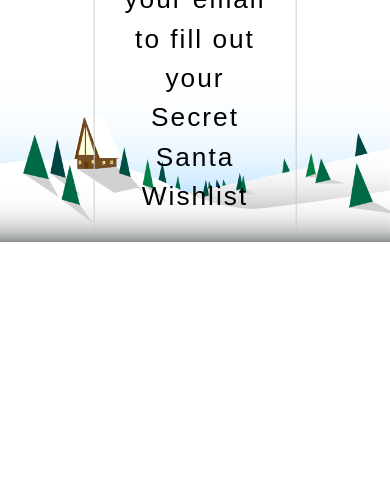
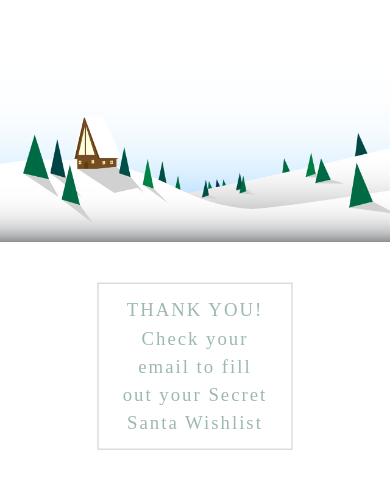
Before and after one commit to todokku/SecretSanta, a Flask app: template templates/success.html in a window 390 px wide. Shown: the top 489 px of the page. Run offline with Flask 2, Linux system fonts and the light colour scheme; the template is opened without the code that fills it, so the values that code supplies are empty.

Commit message:
change alignment for mobile devices and desktop

```diff
--- a/templates/success.html
+++ b/templates/success.html
@@ -19,10 +19,10 @@
 
       <header class="w3-display-container w3-content w3-center" style="max-width:1500px">
         <img class="w3-image" src="../static/background_1.png" alt="secretsanta" width="1500" height="600">
-        <div class="w3-display-middle w3-padding-large w3-border w3-wide w3-text-light-grey" style = "margin-top: -15%; font-size: 175%;";>
+        <div class="w3-display-middle w3-padding-large w3-border w3-wide w3-text-light-grey" style = "margin-top: 63%; font-size: 125%;";>
           <h1 class="w3-hide-medium w3-hide-small w3-xxxlarge">THANK YOU!</h1>
-          <h5 class="w3-hide-large" style="white-space:nowrap">THANK YOU!
-          <h4 class ="w3-hide-large" style = "font-size: 1em">Check your email to fill out your Secret Santa Wishlist</h4>
+          <h5 class="w3-hide-large Welcome" style="white-space:nowrap">THANK YOU!
+          <h4 class ="w3-hide-large Welcome" style = "font-size: 1em">Check your email to fill out your Secret Santa Wishlist</h4>
           <h3 class="w3-hide-medium w3-hide-small">Check your email to fill out your Secret Santa Wishlist</h3>
           </header>
         </div>
--- a/templates/success_wishlist.html
+++ b/templates/success_wishlist.html
@@ -19,10 +19,10 @@
 
       <header class="w3-display-container w3-content w3-center" style="max-width:1500px">
         <img class="w3-image" src="../static/background_1.png" alt="secretsanta" width="1500" height="600">
-        <div class="w3-display-middle w3-padding-large w3-border w3-wide w3-text-light-grey" style = "margin-top: -15%; font-size: 175%;";>
+        <div class="w3-display-middle w3-padding-large w3-border w3-wide w3-text-light-grey" style = "margin-top: 63%; font-size: 125%;";>
           <h1 class="w3-hide-medium w3-hide-small w3-xxxlarge">SUCCESS!</h1>
-          <h5 class="w3-hide-large" style="white-space:nowrap">SUCCESS!
-          <h4 class ="w3-hide-large" style = "font-size: 1em">Your wishlist has been sent to your partner!</h4>
+          <h5 class="w3-hide-large Welcome" style="white-space:nowrap">SUCCESS!
+          <h4 class ="w3-hide-large Welcome" style = "font-size: 1em">Your wishlist has been sent to your partner!</h4>
           <h3 class="w3-hide-medium w3-hide-small">Your wishlist has been sent to your partner!</h3>
           </header>
         </div>
```
